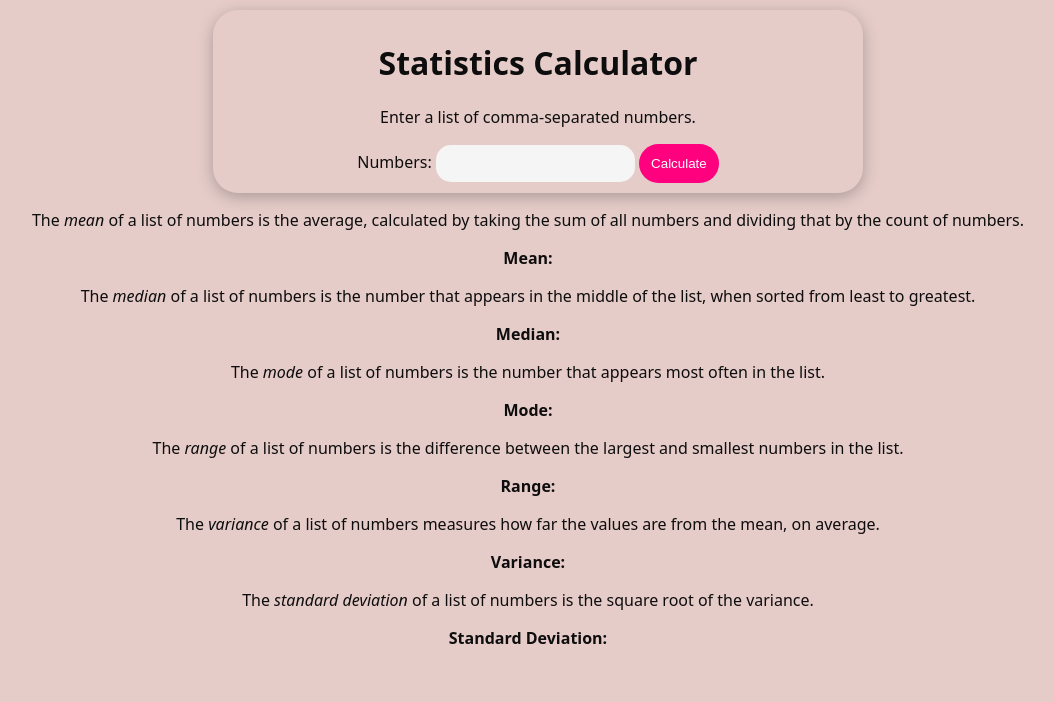
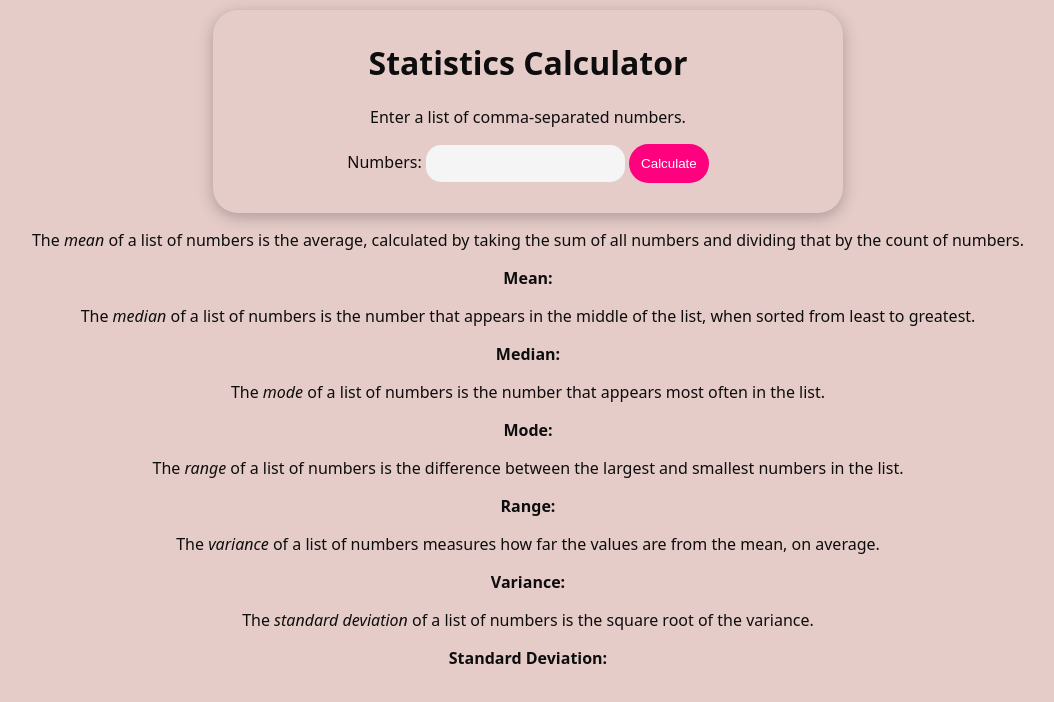
Before and after one commit to mcrolins/statistics-calculator, a plain HTML site: page index.html in a window 1280 px wide. Shown: the whole page, without its empty margins (112-1166 px from the left). Drawn offline with Linux system fonts and the light colour scheme.

Commit message:
Update statistics.css

```diff
--- a/statistics.css
+++ b/statistics.css
@@ -34,7 +34,7 @@ input {
   font-weight: bold;
 }
 header{
-  padding: 10px;
+  padding: 10px 0 30px 0;
   z-index: 1000;
   box-shadow: 0px 4px 16px rgba(0, 0, 0, 0.25);
   border-radius: 25px;
```
